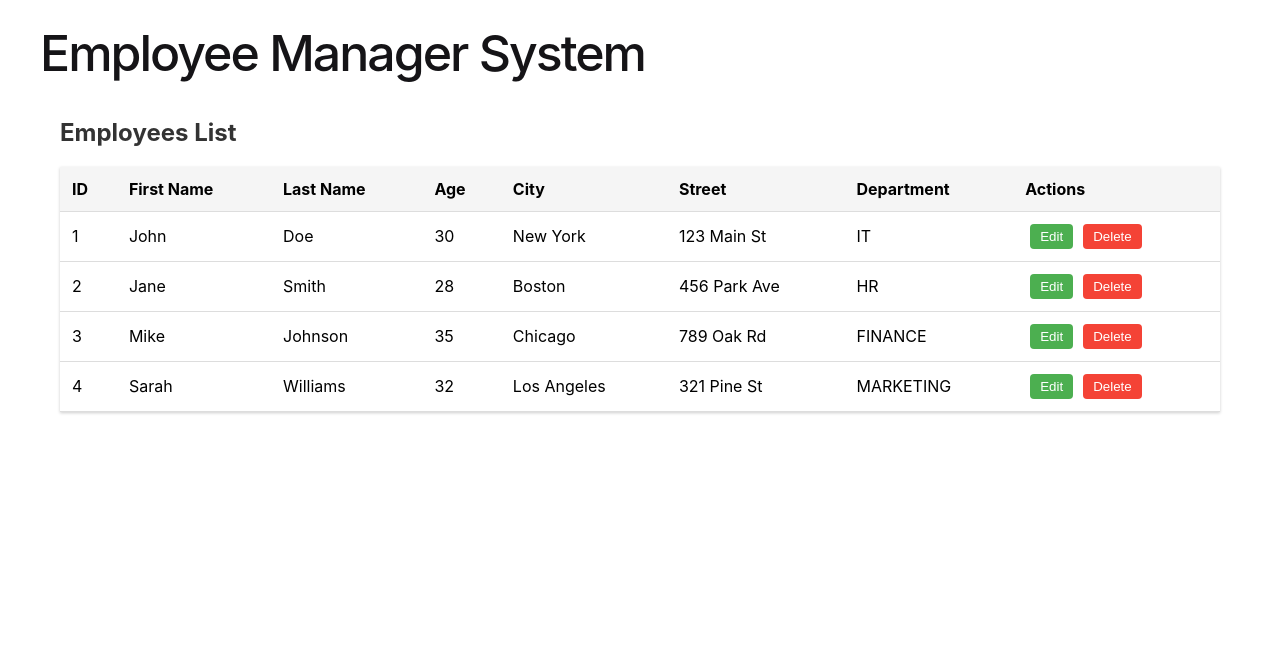
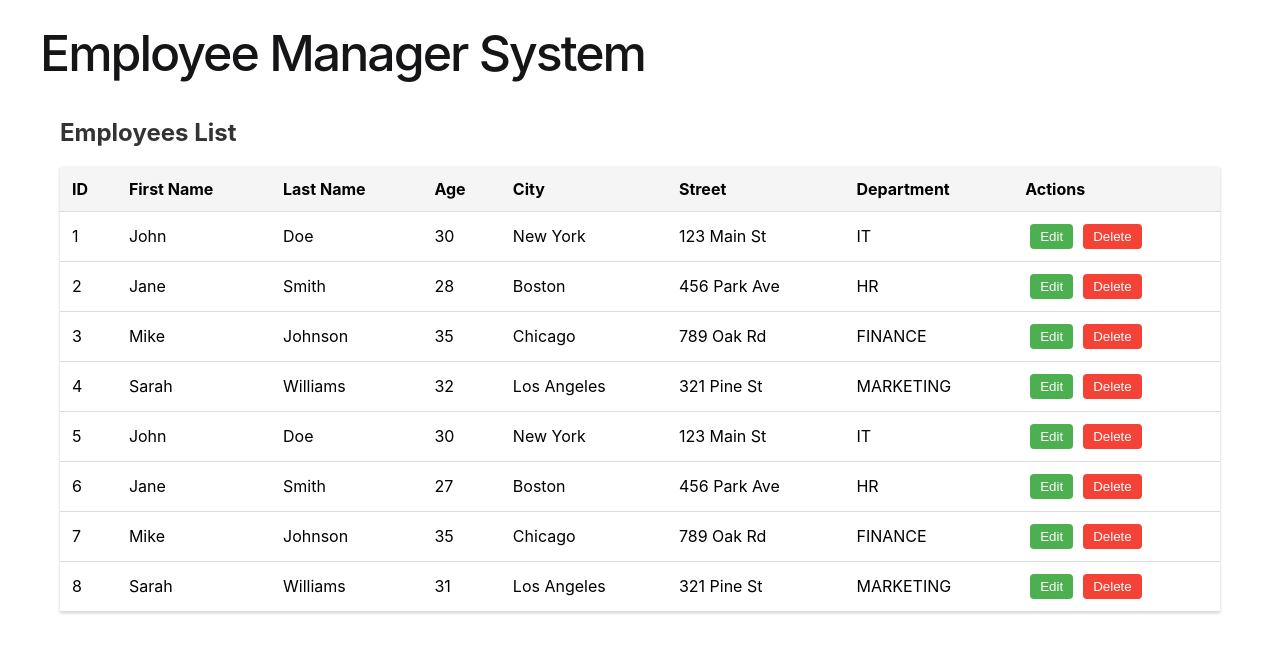
Before and after one commit to YamAlmog/EmployeeManager, an Angular app in the folder employee-manager/: page /employees in a window 1280 px wide. Shown: the top 652 px of the page. Built offline with nearby package versions, Linux system fonts and the light colour scheme.

Commit message:
Update employees.mock.ts

```diff
--- a/employee-manager/src/app/mock/employees.mock.ts
+++ b/employee-manager/src/app/mock/employees.mock.ts
@@ -44,5 +44,49 @@ export const MOCK_EMPLOYEES: Employee[] = [
             street: '321 Pine St'
         },
         department: 'Marketing'
+    },
+    {
+        id: 5,
+        firstName: 'John',
+        lastName: 'Doe',
+        age: 30,
+        address: {
+            city: 'New York',
+            street: '123 Main St'
+        },
+        department: 'IT'
+    },
+    {
+        id: 6,
+        firstName: 'Jane',
+        lastName: 'Smith',
+        age: 27,
+        address: {
+            city: 'Boston',
+            street: '456 Park Ave'
+        },
+        department: 'HR'
+    },
+    {
+        id: 7,
+        firstName: 'Mike',
+        lastName: 'Johnson',
+        age: 35,
+        address: {
+            city: 'Chicago',
+            street: '789 Oak Rd'
+        },
+        department: 'Finance'
+    },
+    {
+        id: 8,
+        firstName: 'Sarah',
+        lastName: 'Williams',
+        age: 31,
+        address: {
+            city: 'Los Angeles',
+            street: '321 Pine St'
+        },
+        department: 'Marketing'
     }
 ];
```
